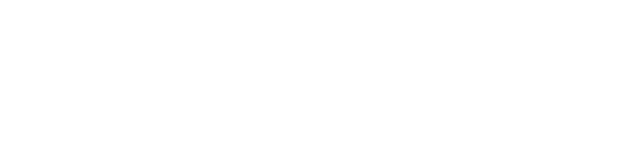
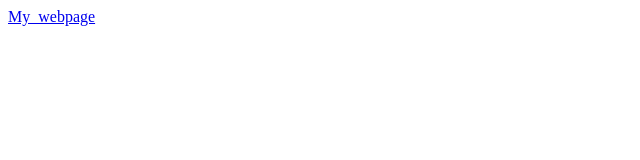
Before and after one commit to Bomza91/New_webpage, a plain HTML site: page index.html in a window 1280 px wide. Shown: the whole page, without its empty margins (0-640 px from the left). Drawn offline with Linux system fonts and the light colour scheme.

Commit message:
new changes

```diff
--- a/index.html
+++ b/index.html
@@ -4,6 +4,7 @@
     <meta charset="UTF-8">
     <meta name="viewport" content="width=device-width, initial-scale=1.0">
     <title>Document</title>
+    <a href="my-webpage.html">My_webpage</a>
 </head>
 <body>
 
```
